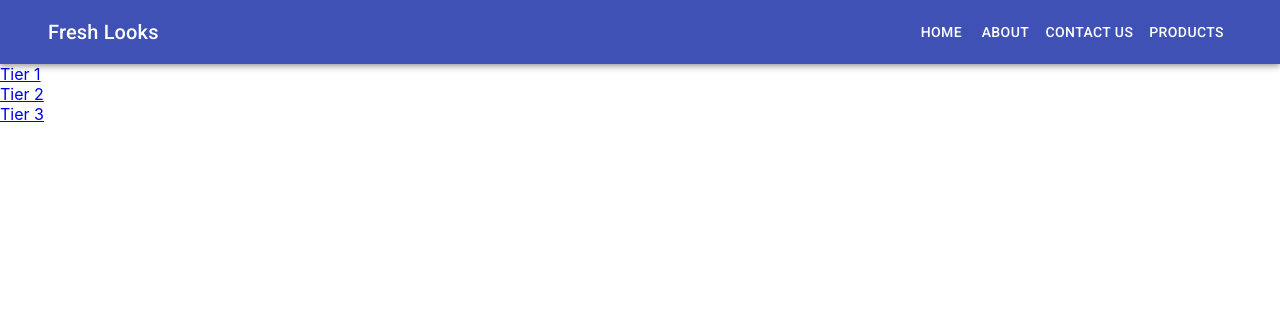
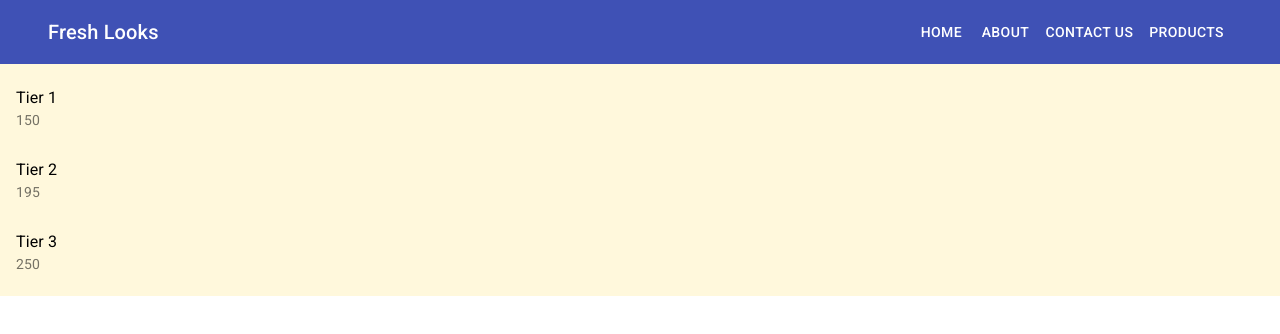
Before and after one commit to ejixxer999/Freshlook, a React (Create React App) app: page /products in a window 1280 px wide. Shown: the top 334 px of the page. Built offline with nearby package versions, Linux system fonts and the light colour scheme; data requests are answered from the project's data file.

Commit message:
removed fetch from here and added MUI styling

```diff
--- a/src/Components/ProductsList.js
+++ b/src/Components/ProductsList.js
@@ -1,16 +1,37 @@
-import React from "react"
-import { Link } from "react-router-dom"
+import React from "react";
+import ProductCard from "./ProductCard";
+import { makeStyles } from '@material-ui/core/styles';
+import List from '@material-ui/core/List';
+import { Link } from 'react-router-dom'
+
+
+
+
+
+const useStyles = makeStyles((theme) => ({
+    root: {
+      width: '100%',
+      maxWidth: 360,
+      backgroundColor: theme.palette.background.paper,
+    },
+  }));
+
+
 
 function ProductsList({ products }) {
-    const renderProducts = Object.keys(products).map((productID) => (
-        <li key={productID}>
-            <Link to={`/products/${productID}`}>
-                {products[productID].name}
-            </Link>
-        </li>
-    ))
-    return <ul>{renderProducts}</ul>
+    const classes = useStyles();
+    const productCards = products.map(product =>
 
+    <ProductCard key={ product.id } product={ product } />
+    )
+
+    return(
+        <div>
+        <List component="nav" aria-label="secondary mailbox folders">
+       { productCards }
+      </List>
+      </div>
+    )
 }
 
 export default ProductsList
```
